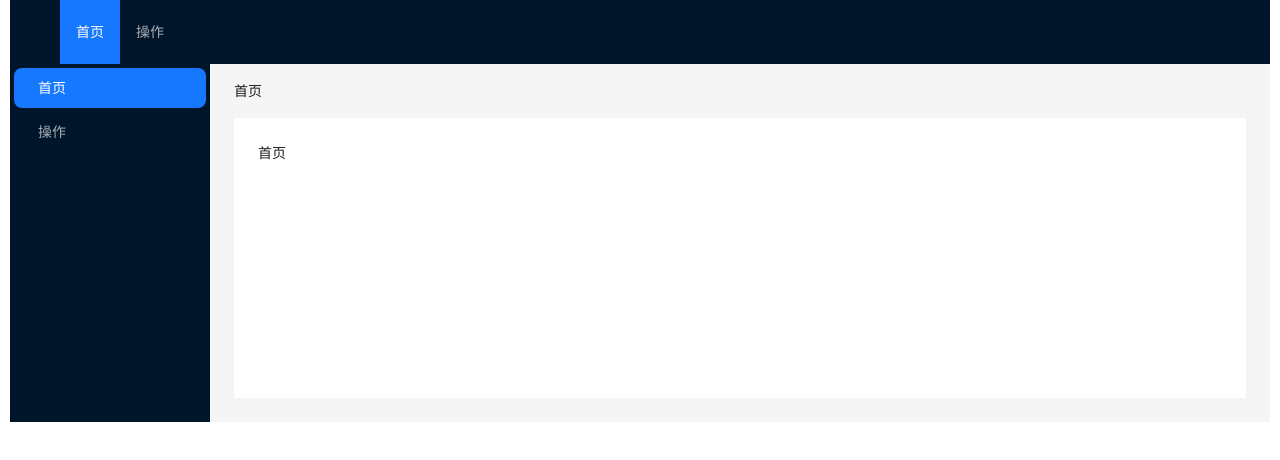
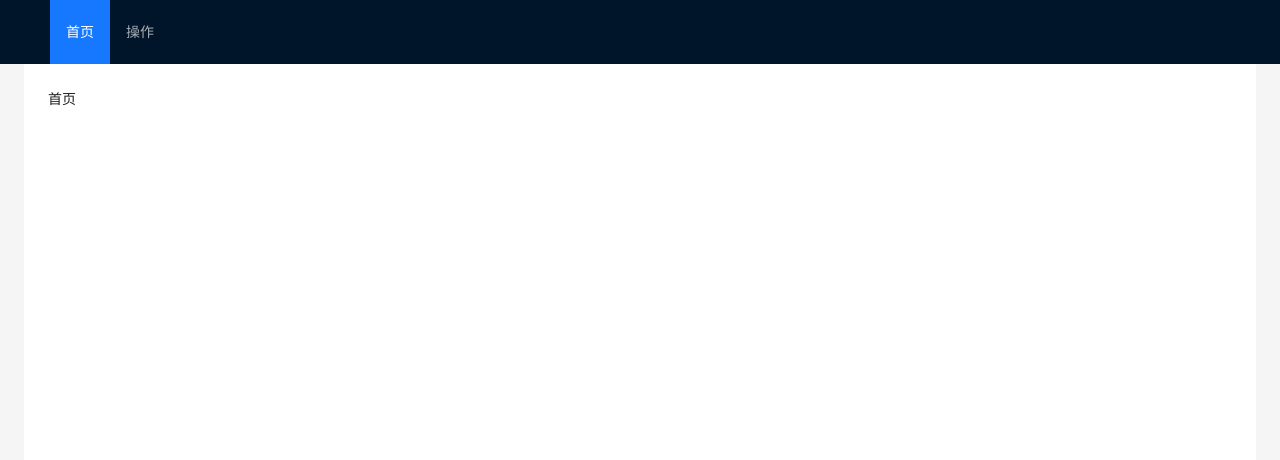
Before and after one commit to mzy911/react-base, a React (Create React App) app: page / in a window 1280 px wide. Shown: the top 460 px of the page. Built offline with nearby package versions, Linux system fonts and the light colour scheme.

Commit message:
feat: 修补

```diff
--- a/package.json
+++ b/package.json
@@ -11,6 +11,7 @@
     "react-dom": "^18.2.0",
     "react-router-dom": "^6.11.1",
     "react-scripts": "5.0.1",
+    "sass": "^1.62.1",
     "web-vitals": "^2.1.0"
   },
   "scripts": {
--- a/src/App.js
+++ b/src/App.js
@@ -1,4 +1,3 @@
-import React from 'react'
 import {useRoutes} from 'react-router-dom'
 import router from './router'
 
--- a/src/AppLayout/index.css
+++ /dev/null
@@ -1,16 +0,0 @@
-#components-layout-demo-top-side-2 .logo {
-  float: left;
-  width: 120px;
-  height: 31px;
-  margin: 16px 24px 16px 0;
-  background: rgba(255, 255, 255, 0.3);
-}
-
-.ant-row-rtl #components-layout-demo-top-side-2 .logo {
-  float: right;
-  margin: 16px 0 16px 24px;
-}
-
-.site-layout-background {
-  background: #fff;
-}
--- a/src/AppLayout/index.js
+++ b/src/AppLayout/index.js
@@ -1,9 +1,9 @@
 import React, { useEffect, useState } from "react";
 import { Outlet, useLocation, matchRoutes, Link } from "react-router-dom";
-import { Breadcrumb, Layout, Menu } from "antd";
+import { Layout, Menu } from "antd";
 import router from "../router/index";
-import "./index.css";
-const { Header, Content, Sider } = Layout;
+import "./index.scss";
+const { Header, Content } = Layout;
 
 const menuTree = (routes, res = []) => {
   routes.forEach((route) => {
@@ -29,11 +29,9 @@ const menuTree = (routes, res = []) => {
 
 const AppLayout = () => {
   const [defaultSelectedKeys, setDefaultSelectedKeys] = useState([]);
-  const [defaultOpenKeys, setDefaultOpenKeys] = useState([]);
-  const [breadItem, setBreadItem] = useState([]);
   const [init, setInit] = useState(false);
   const local = useLocation();
-  const lala = menuTree(router);
+  const menuItems = menuTree(router);
 
   // 检测路由的变化，高亮导航
   useEffect(() => {
@@ -53,8 +51,6 @@ const AppLayout = () => {
     }
 
     setDefaultSelectedKeys(pathArr);
-    setDefaultOpenKeys(pathArr);
-    setBreadItem(breadArr);
     setInit(true);
   }, [local.pathname]);
   if (!init) return null;
@@ -66,49 +62,21 @@ const AppLayout = () => {
           theme="dark"
           mode="horizontal"
           defaultSelectedKeys={defaultSelectedKeys}
-          items={lala}
+          items={menuItems}
         />
       </Header>
-
-      <Layout>
-        {/* 侧边栏 */}
-        <Sider width={200} className="site-layout-background">
-          <Menu
-            mode="inline"
-            theme="dark"
-            defaultSelectedKeys={defaultSelectedKeys}
-            defaultOpenKeys={defaultOpenKeys}
-            style={{
-              height: "100%",
-              borderRight: 0,
-            }}
-            items={lala}
-          />
-        </Sider>
 
       {/* 布局 */}
       <Layout
         style={{
-            padding: "0 24px 24px",
+          padding: "0 24px 24px"
         }}
       >
-          {/* 面包屑导航 */}
-          <Breadcrumb
-            style={{
-              margin: "16px 0",
-            }}
-          >
-            {breadItem.map((item) => (
-              <Breadcrumb.Item key={Math.random()}>{item}</Breadcrumb.Item>
-            ))}
-          </Breadcrumb>
-
         <Content
           className="site-layout-background"
           style={{
             padding: 24,
             margin: 0,
-              minHeight: 280,
           }}
         >
           {/* 渲染子路由内容 */}
@@ -116,7 +84,6 @@ const AppLayout = () => {
         </Content>
       </Layout>
     </Layout>
-    </Layout>
   );
 };
 export default AppLayout;
--- /dev/null
+++ b/src/AppLayout/index.scss
@@ -0,0 +1,7 @@
+.site-layout-background {
+  background: #fff;
+}
+
+html, body, #root , #root > .ant-layout{
+  height: 100%;
+}
--- a/src/index.css
+++ b/src/index.css
@@ -35,7 +35,7 @@ body {
   color: #666666;
   font-family: Helvetica, Arial, sans-serif;
   font-size: 12px;
-  padding: 0 10px;
+  padding: 0;
   text-align: left;
 }
 select {
--- a/src/router/index.js
+++ b/src/router/index.js
@@ -1,6 +1,6 @@
 import React, { lazy, Suspense } from "react";
 import AppLayout from "../AppLayout";
-import { Navigate } from "react-router-dom";
+// import { Navigate } from "react-router-dom";
 
 // 1、解决页面刷新闪屏
 // 2、Applayout 不使用懒加载
@@ -30,8 +30,8 @@ const router = [
         path: "/",
       },
       {
+        label: "操作",
         path: "/about",
-        label: "操作",
         element: lazyLoad(<About />),
       },
     ],
```
Also changed, not shown: 1 other file (tests, documents, lock files or other folders). Lines whose indentation alone changed are shown as unchanged.
